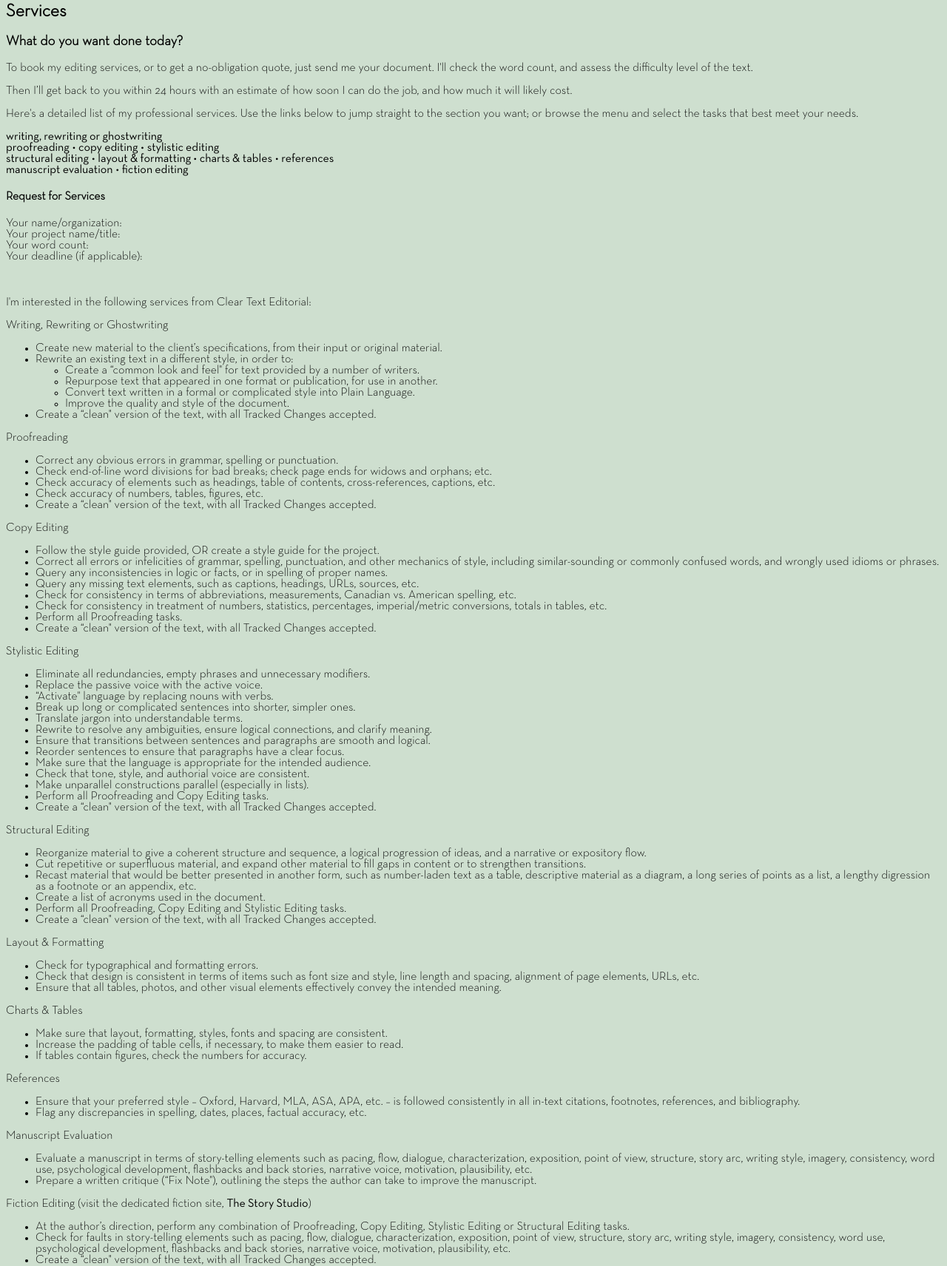
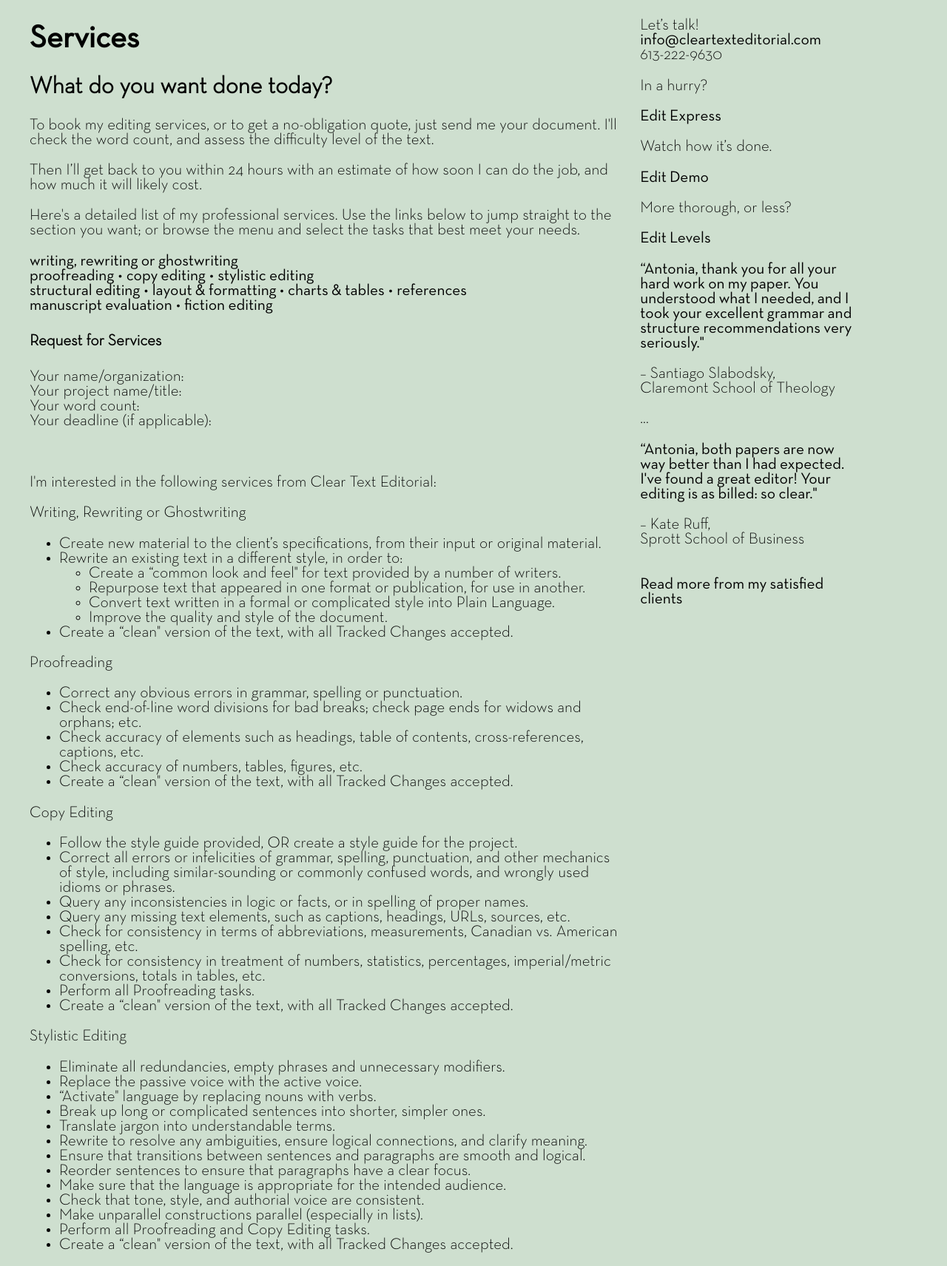
Before and after one commit to antoniamorton/cleartexteditorial, a website: page services.html in a window 1280 px wide. Shown: the part 359-2071 px from the top of the page at 74% size. Drawn offline with Linux system fonts and the light colour scheme.

Commit message:
about html validation first commit

```diff
--- a/css/client-reviews.css
+++ /dev/null
@@ -1,15 +0,0 @@
-#main {
-  width: 1200px;
-}
-
-.left_col {
-  width: 800px;
-  display: inline-block;
-  vertical-align: top;
-}
-
-.right_col {
-  width: 300px;
-  display: inline-block;
-  vertical-align: top;
-}
--- a/css/styles.css
+++ b/css/styles.css
@@ -70,3 +70,20 @@ a:hover {
 .bold {
   font-family: "Conv_NeutraTextTF-Book";
 }
+
+#main.two-column {
+  width: 1200px;
+}
+
+.left_col {
+  width: 800px;
+  display: inline-block;
+  vertical-align: top;
+  padding-right: 20px;
+}
+
+.right_col {
+  width: 300px;
+  display: inline-block;
+  vertical-align: top;
+}
--- a/services.html
+++ b/services.html
@@ -31,10 +31,10 @@
     <div id="header_space">
     </div>
 
-    <div id="inner_middle">
+    <div id="main" class="two-column">
       <div class="left_col">
-        <h2>Services</h2>
-        <h3>What do you want done today?</h3>
+        <h1>Services</h1>
+        <h2>What do you want done today?</h2>
 
         <p>To book my editing services, or to get a no-obligation quote, just send me your document. I'll check the word
           count, and assess the difficulty level of the text.</p>
@@ -60,7 +60,7 @@
 
           <p>I'm interested in the following services from Clear Text Editorial:</p>
 
-          <p>Writing, Rewriting or Ghostwriting</p>
+          <p id="writing-rewriting-ghostwriting">Writing, Rewriting or Ghostwriting</p>
           <ul>
             <li>Create new material to the client’s specifications, from their input or original material.</li>
             <li>Rewrite an existing text in a different style, in order to:
@@ -73,7 +73,7 @@
             <li>Create a “clean" version of the text, with all Tracked Changes accepted.</li>
           </ul>
 
-          <p>Proofreading</p>
+          <p id="proofreading">Proofreading</p>
           <ul>
             <li>Correct any obvious errors in grammar, spelling or punctuation.</li>
             <li>Check end-of-line word divisions for bad breaks; check page ends for widows and orphans; etc.</li>
@@ -83,7 +83,7 @@
           </ul>
 
 
-          <p>Copy Editing</p>
+          <p id="copyediting">Copy Editing</p>
           <ul>
             <li>Follow the style guide provided, OR create a style guide for the project.</li>
             <li>Correct all errors or infelicities of grammar, spelling, punctuation, and other mechanics of style,
@@ -98,7 +98,7 @@
           </ul>
 
 
-          <p>Stylistic Editing</p>
+          <p id="stylisticediting">Stylistic Editing</p>
           <ul>
             <li>Eliminate all redundancies, empty phrases and unnecessary modifiers.</li>
             <li>Replace the passive voice with the active voice.</li>
@@ -116,7 +116,7 @@
           </ul>
 
 
-          <p>Structural Editing</p>
+          <p id="structuralediting">Structural Editing</p>
           <ul>
             <li>Reorganize material to give a coherent structure and sequence, a logical progression of ideas, and a
               narrative or expository flow.</li>
@@ -131,7 +131,7 @@
           </ul>
 
 
-          <p>Layout & Formatting</p>
+          <p id="layout-formatting">Layout & Formatting</p>
           <ul>
             <li>Check for typographical and formatting errors.</li>
             <li>Check that design is consistent in terms of items such as font size and style, line length and spacing,
@@ -140,7 +140,7 @@
           </ul>
 
 
-          <p>Charts & Tables</p>
+          <p id="charts-tables">Charts & Tables</p>
           <ul>
             <li>Make sure that layout, formatting, styles, fonts and spacing are consistent.</li>
             <li>Increase the padding of table cells, if necessary, to make them easier to read.</li>
@@ -148,7 +148,7 @@
           </ul>
 
 
-          <p>References</p>
+          <p id="references">References</p>
           <ul>
             <li>Ensure that your preferred style – Oxford, Harvard, MLA, ASA, APA, etc. – is followed consistently in
               all in-text citations, footnotes, references, and bibliography.</li>
@@ -157,7 +157,7 @@
           </ul>
 
 
-          <p>Manuscript Evaluation</p>
+          <p id="manuscript">Manuscript Evaluation</p>
           <ul>
             <li>Evaluate a manuscript in terms of story-telling elements such as pacing, flow, dialogue,
               characterization, exposition, point of view, structure, story arc, writing style, imagery, consistency,
@@ -168,7 +168,7 @@
 
           </ul>
 
-          <p>Fiction Editing (visit the dedicated fiction site, <a
+          <p id="fictionediting">Fiction Editing (visit the dedicated fiction site, <a
                 href="http://www.the-story-studio.com">The Story Studio</a>)</p>
           <ul>
             <li>At the author’s direction, perform any combination of Proofreading, Copy Editing, Stylistic Editing or
```
Also changed, not shown: about.html (+52 -57 lines), client-reviews.html (+1 -1 lines).
